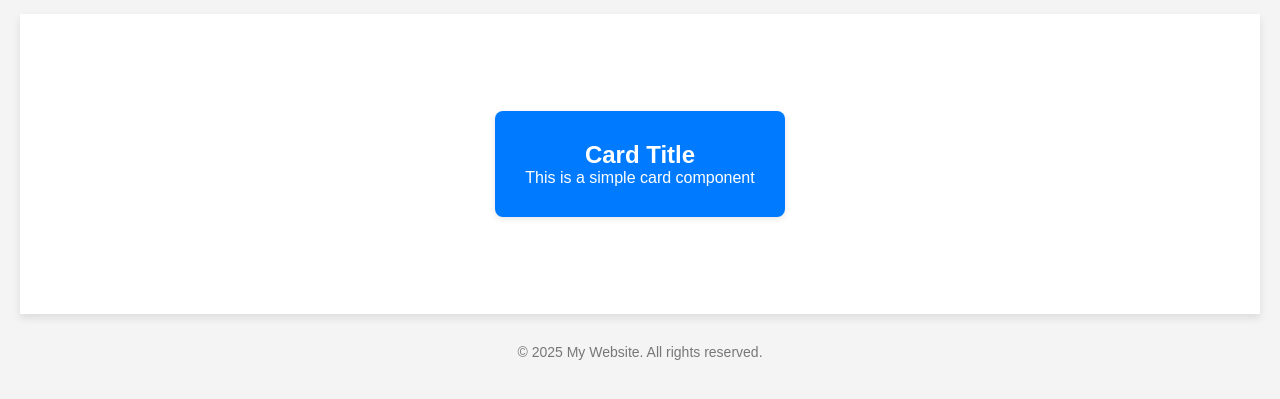
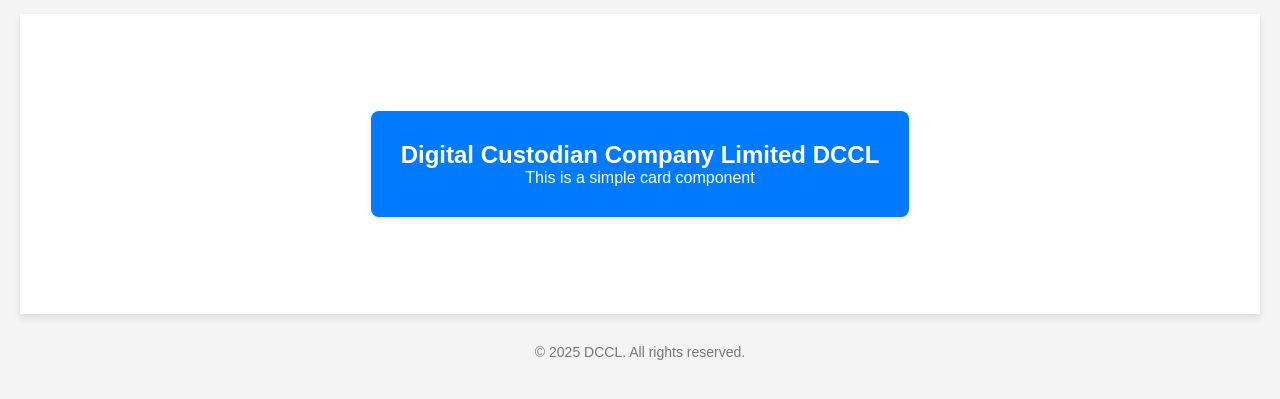
Before and after one commit to lalashabir/nawaz, a website: page index.html in a window 1280 px wide. Shown: the part 93-492 px from the top of the page. Drawn offline with Linux system fonts and the light colour scheme.

Commit message:
deploy: d6db6292bb5f5b517fe29272844eea28cedcf584

```diff
--- a/index.html
+++ b/index.html
@@ -60,13 +60,13 @@
 
   <div class="main-content">
     <div class="card">
-      <h2>Card Title</h2>
+      <h2>Digital Custodian Company Limited DCCL</h2>
       <p>This is a simple card component </p>
     </div>
   </div>
 
   <footer>
-    <p>&copy; 2025 My Website. All rights reserved.</p>
+    <p>&copy; 2025 DCCL. All rights reserved.</p>
   </footer>
 </body>
 </html>
```
